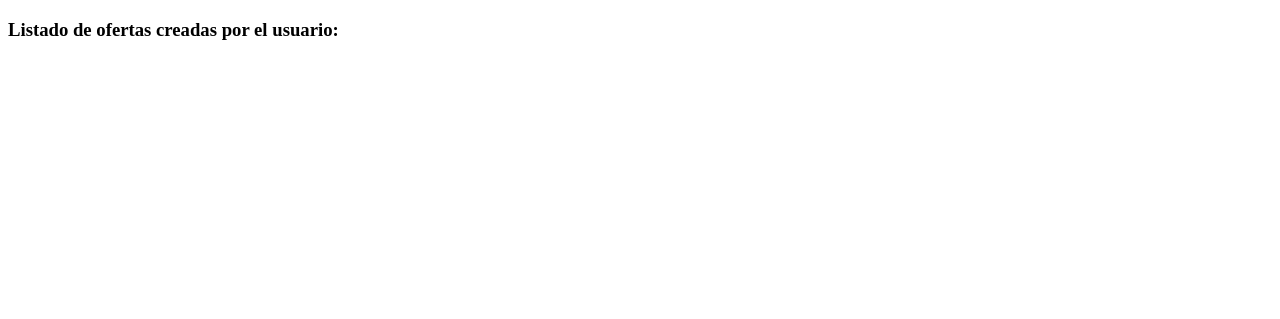
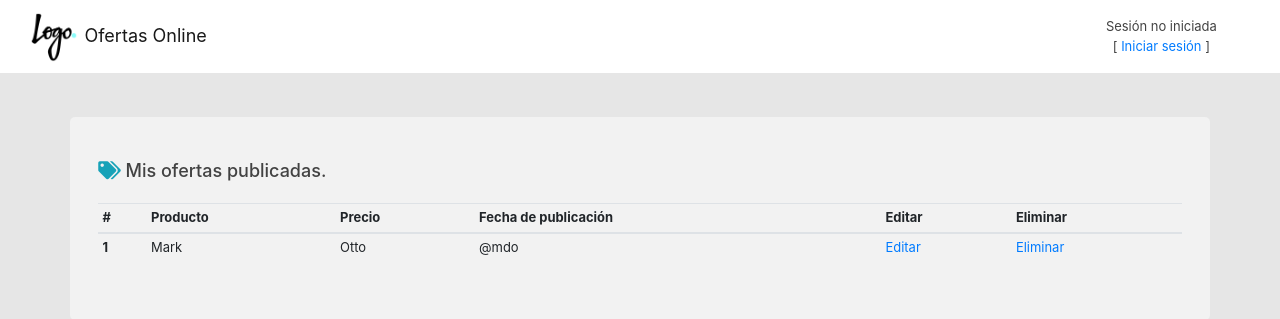
Before and after one commit to AbdielP/Mercado-DS7, a PHP site: page /ofertas/misofertas.php in a window 1280 px wide. Shown: the top 319 px of the page. Run offline with PHP 8.4, Linux system fonts and the light colour scheme.

Commit message:
Se crea estructura básica de tabla de ofertas creadas

```diff
--- /dev/null
+++ b/css/misofertas.css
@@ -0,0 +1,8 @@
+.container {
+    border-radius: 5px;
+    background-color:#F2F2F2;
+}
+
+hr {
+    border-color: #40a73f;
+}
--- a/ofertas/misofertas.php
+++ b/ofertas/misofertas.php
@@ -1,11 +1,88 @@
+<?php
+    session_start();
+?>
 <!DOCTYPE html>
 <html lang="en">
 <head>
     <meta charset="UTF-8">
     <meta name="viewport" content="width=device-width, initial-scale=1.0">
     <title>Mis ofertas vigentes.</title>
+    <link rel="stylesheet" href="https://stackpath.bootstrapcdn.com/bootstrap/4.5.2/css/bootstrap.min.css" integrity="sha384-JcKb8q3iqJ61gNV9KGb8thSsNjpSL0n8PARn9HuZOnIxN0hoP+VmmDGMN5t9UJ0Z" crossorigin="anonymous">
+    <link rel="stylesheet" href="https://cdnjs.cloudflare.com/ajax/libs/font-awesome/5.15.1/css/all.min.css">
+    <link rel="stylesheet" href="../css/main.css">
+    <link rel="stylesheet" href="../css/navbar.css">
+    <link rel="stylesheet" href="../css/misofertas.css">
 </head>
 <body>
-    <h3>Listado de ofertas creadas por el usuario:</h3>
+    <nav class="navbar navbar-expand-md navbar-light bg-light">
+        <div class="col-md-10">
+            <a class="navbar-brand" href="#">
+                <img src="../assets/img/logo.png" width="50" height="50" alt=""> Ofertas Online
+            </a>
+        </div>
+        <div class="col-md-2">
+        <?php
+        if (isset($_SESSION["usuario_valido"])) {
+            print "<ul class='navbar-nav'>";
+            print     "<li class='nav-item dropdown'>";
+            print         "<a class='nav-link dropdown-toggle' href='#' id='navbarDropdownMenuLink' role='button' data-toggle='dropdown' aria-haspopup='true' aria-expanded='false'>";
+            print         "Bienvenido ".$_SESSION["usuario_valido"]."";
+            print         "</a>";
+            print         "<div class='dropdown-menu' aria-labelledby='navbarDropdownMenuLink'>";
+            print         "<a class='dropdown-item' href='../index.php'>Home</a>";
+            print         "<a class='dropdown-item' href='../ofertas/misofertas.php'>Mis ofertas</a>";
+            print         "<a class='dropdown-item' href='../logout.php'>Cerrar Sesión</a>";
+            print         "</div>";
+            print     "</li>";
+            print "</ul>";
+        } else {
+            print "<p align='center' class='m-0'>Sesión no iniciada</p>";
+            print "<p align='center' class='m-0'>[ <a href='../login.php' TARGET='_top'>Iniciar sesión</a> ]</p>";
+        }
+        ?>
+        </div>
+    </nav>
+
+    <div class="container mt-5 mb-5 p-5">
+        <div class="row mb-3">
+            <div class="col-md-12">
+                <div class="row">
+                    <h5><i class="fas fa-tags text-info"></i> Mis ofertas publicadas.</h5>
+                </div>
+            </div>
+        </div>
+
+        <div class="row">
+            <table class="table table-sm">
+                <thead>
+                    <tr>
+                        <th scope="col">#</th>
+                        <th scope="col">Producto</th>
+                        <th scope="col">Precio</th>
+                        <th scope="col">Fecha de publicación</th>
+                        <th scope="col">Editar</th>
+                        <th scope="col">Eliminar</th>
+                    </tr>
+                </thead>
+                <tbody>
+
+                    <tr>
+                    <th scope="row">1</th>
+                        <td>Mark</td>
+                        <td>Otto</td>
+                        <td>@mdo</td>
+                        <td><a href="#">Editar</a></td>
+                        <td><a href="#">Eliminar</a></td>
+                    </tr>
+
+                </tbody>
+            </table>
+        </div>
+    </div>
+
+
+    <script src="https://code.jquery.com/jquery-3.3.1.slim.min.js" integrity="sha384-q8i/X+965DzO0rT7abK41JStQIAqVgRVzpbzo5smXKp4YfRvH+8abtTE1Pi6jizo" crossorigin="anonymous"></script>
+    <script src="https://cdnjs.cloudflare.com/ajax/libs/popper.js/1.14.7/umd/popper.min.js" integrity="sha384-UO2eT0CpHqdSJQ6hJty5KVphtPhzWj9WO1clHTMGa3JDZwrnQq4sF86dIHNDz0W1" crossorigin="anonymous"></script>
+    <script src="https://stackpath.bootstrapcdn.com/bootstrap/4.3.1/js/bootstrap.min.js" integrity="sha384-JjSmVgyd0p3pXB1rRibZUAYoIIy6OrQ6VrjIEaFf/nJGzIxFDsf4x0xIM+B07jRM" crossorigin="anonymous"></script>
 </body>
 </html>
```
Also changed, not shown: nuevaoferta.php (+1 -16 lines).
